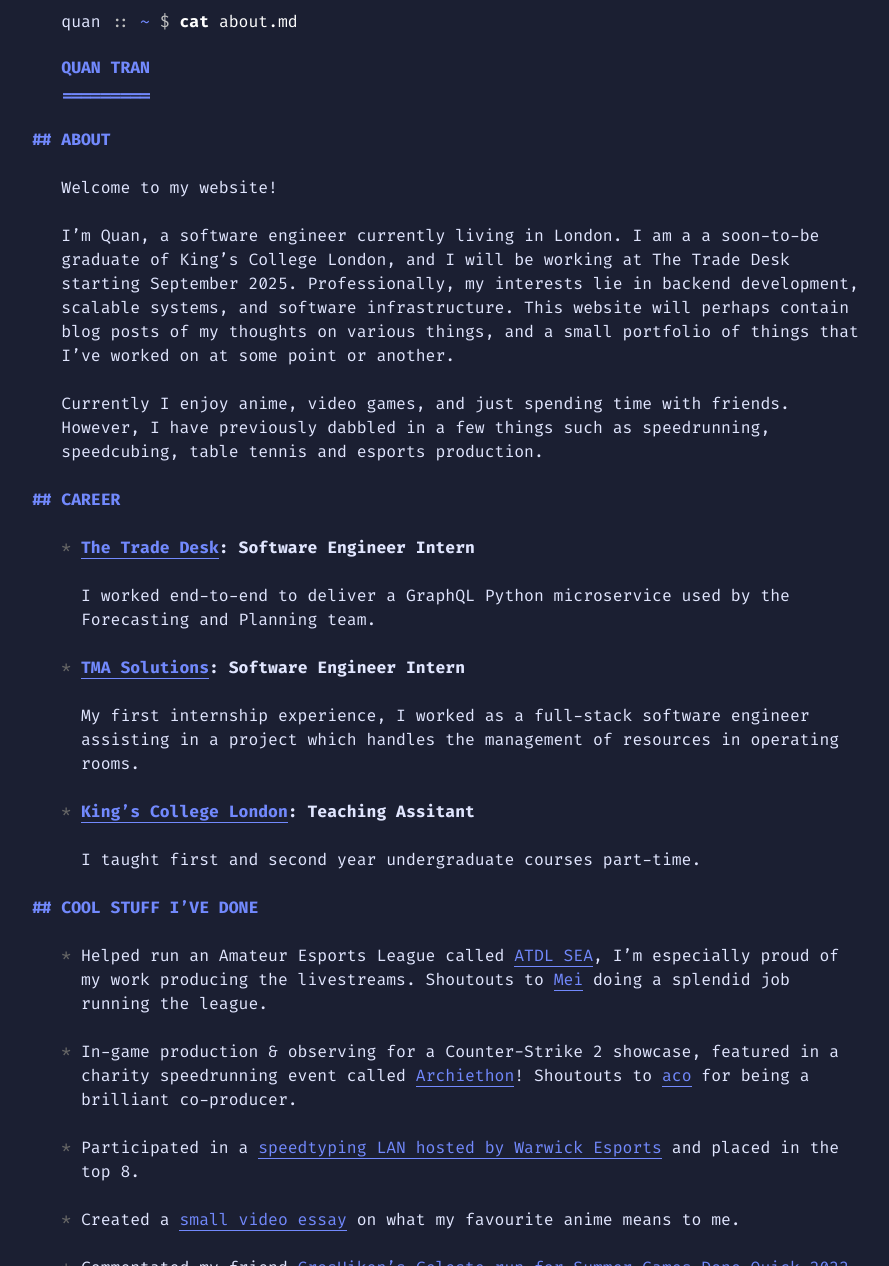
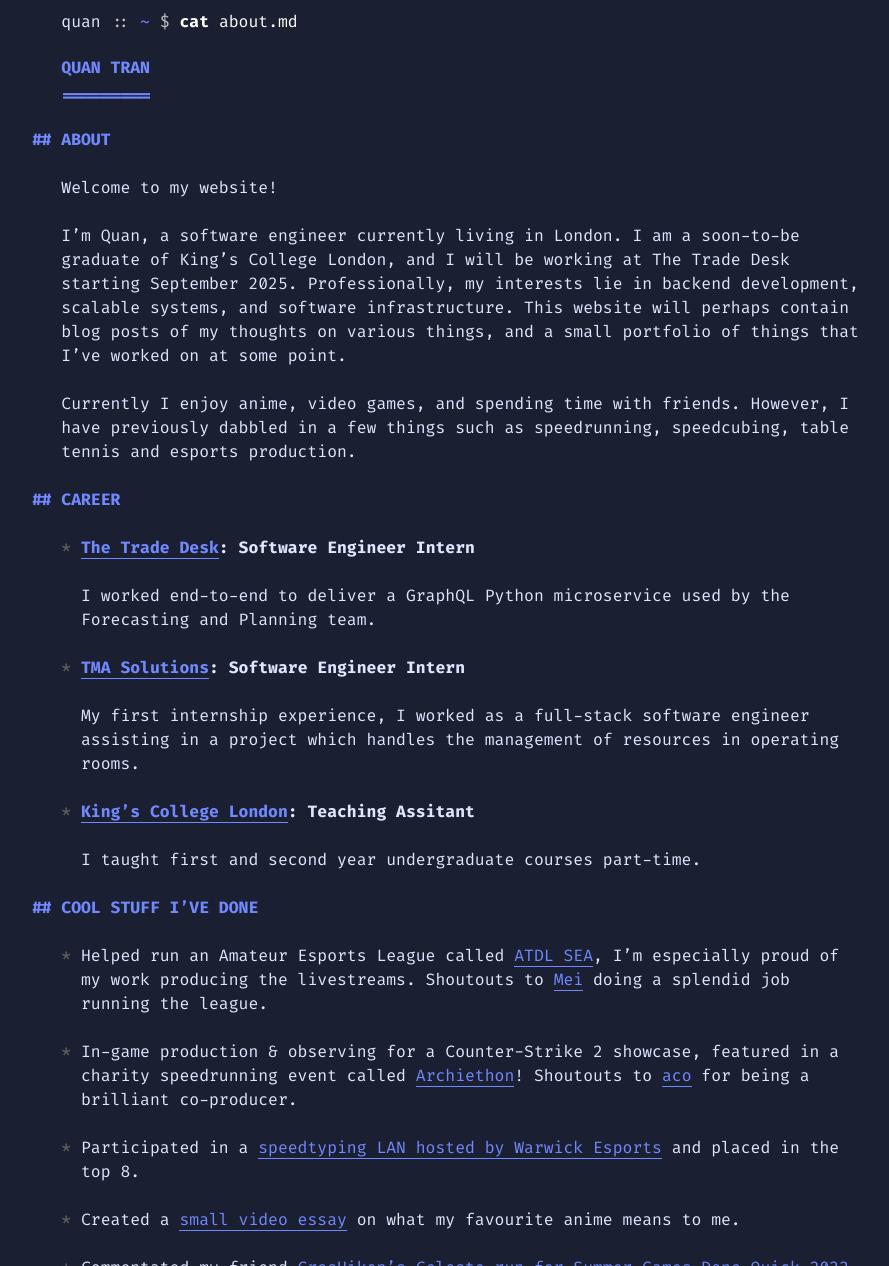
Before and after one commit to quantran03/quantran03.github.io, a Jekyll site: the page built from index.md, in a window 1280 px wide and 1400 px high, cut to the strip 134-1400 px from the top of the window. Shown: the whole strip, without its empty margins (175-1064 px from the left). Built offline with Jekyll 4.4.1, drawn with Linux system fonts in a browser that asks for light colours; some of the changed text lies outside the part shown.

Commit message:
fix: grammar and typos

```diff
--- a/index.md
+++ b/index.md
@@ -10,9 +10,9 @@
 
 Welcome to my website!
 
-I'm Quan, a software engineer currently living in London. I am a a soon-to-be graduate of King's College London, and I will be working at The Trade Desk starting September 2025. Professionally, my interests lie in backend development, scalable systems, and software infrastructure. This website will perhaps contain blog posts of my thoughts on various things, and a small portfolio of things that I've worked on at some point or another.
+I'm Quan, a software engineer currently living in London. I am a soon-to-be graduate of King's College London, and I will be working at The Trade Desk starting September 2025. Professionally, my interests lie in backend development, scalable systems, and software infrastructure. This website will perhaps contain blog posts of my thoughts on various things, and a small portfolio of things that I've worked on at some point.
 
-Currently I enjoy anime, video games, and just spending time with friends. However, I have previously dabbled in a few things such as speedrunning, speedcubing, table tennis and esports production.
+Currently I enjoy anime, video games, and spending time with friends. However, I have previously dabbled in a few things such as speedrunning, speedcubing, table tennis and esports production.
 
 ## Career
 + **[The Trade Desk](https://www.thetradedesk.com/): Software Engineer Intern**
@@ -44,7 +44,7 @@
 ## Projects
 + **[SchemeVault](https://schemevault.willbl.dev/)**
 
-  In collaboration with King's College, AWS, Wiltshire, and 5 other group members, I helped create a web application to index, sort, and query a database of support schemes that would benefit vulnerable families around the UK. It is currently being hosted as a trial service by the incredibly talented [Will BL](https://willbl.dev/). The application has a self-renewing database which discards stale data and scrapes for new data, the data science effort was lead by [Aman Bilkhoo](https://www.linkedin.com/in/aman-bilkhoo-59b133299/), an incredible ML research engineer.
+  In collaboration with King's College, AWS, Wiltshire, and 5 other group members, I helped create a web application to index, sort, and query a database of support schemes that would benefit vulnerable families around the UK. It is currently being hosted as a trial service by the incredibly talented [Will BL](https://willbl.dev/). The application has a self-renewing database which discards stale data and scrapes for new data. The data science effort was lead by [Aman Bilkhoo](https://www.linkedin.com/in/aman-bilkhoo-59b133299/), an incredible ML research engineer.
 
 + **[LoRA Poisoning of Diffusion Models](/dissertation.pdf)**
 
```
